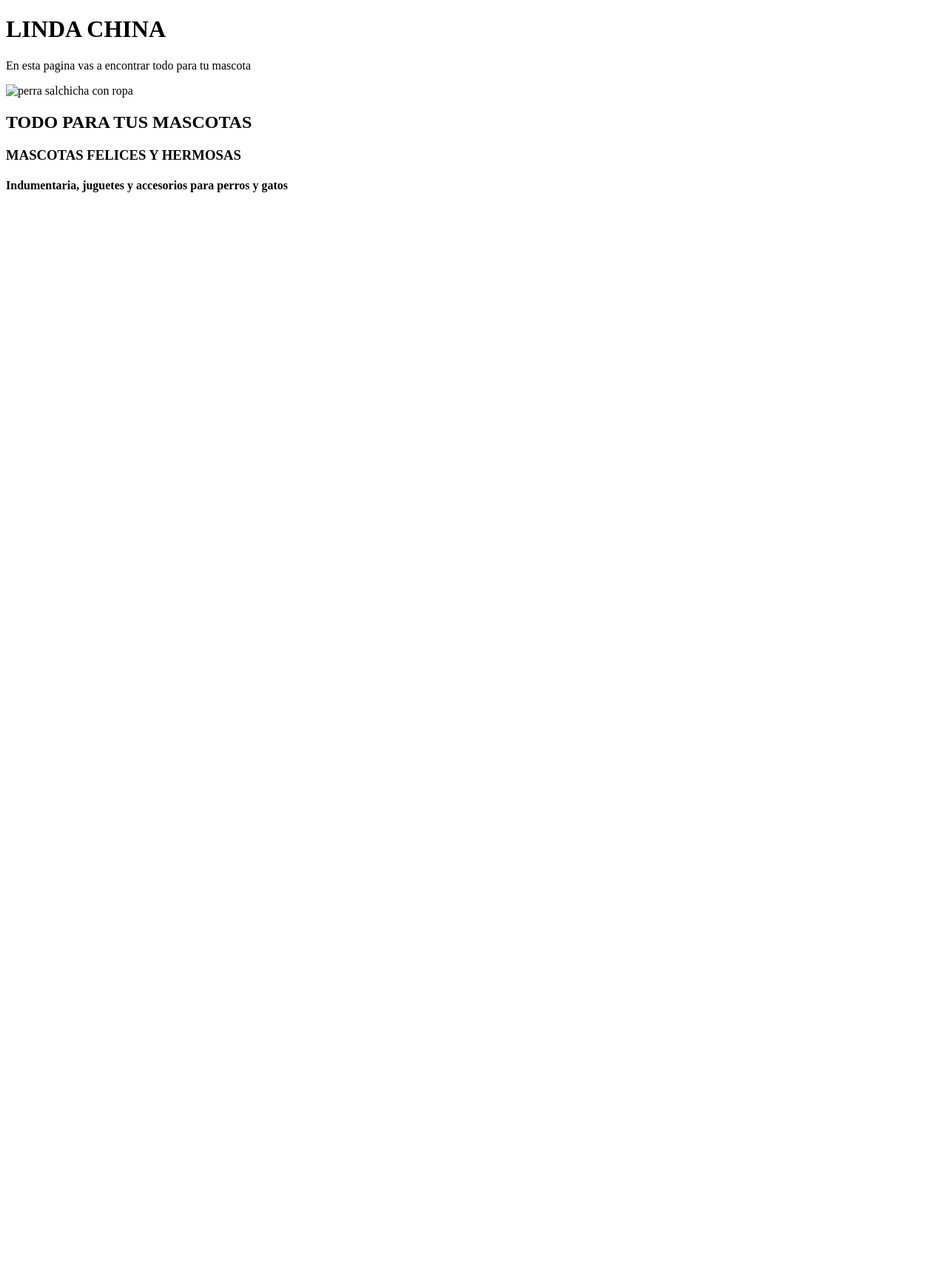
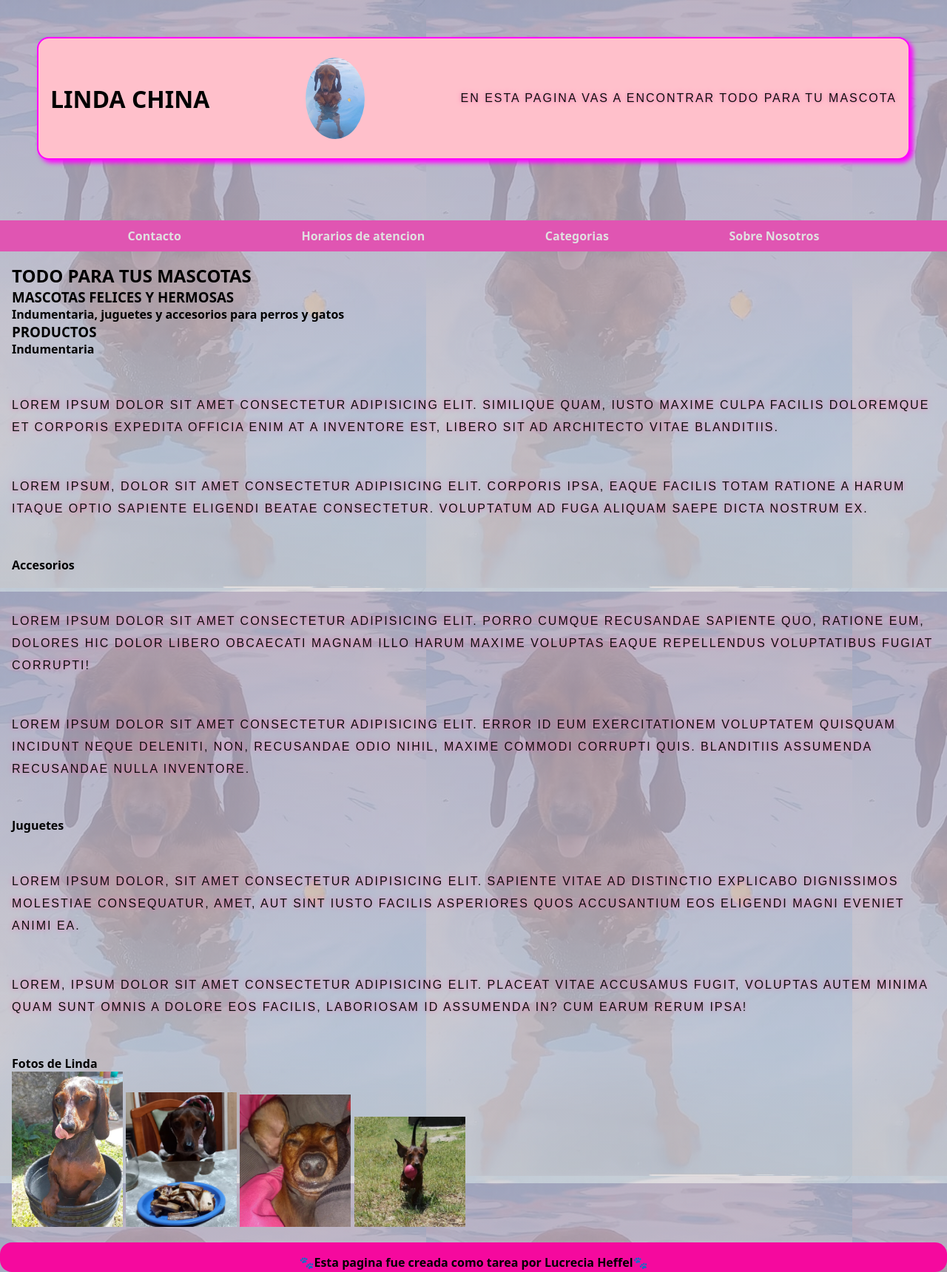
Before and after one commit to Lucreciaheffel/TAREA-CLASE-0-Y-1, a plain HTML site: page index.html in a window 1280 px wide. Shown: the whole page at 74% size. Before the commit the page ends 800 px from the top, so only its background shows below. Drawn offline with Linux system fonts and the light colour scheme.

Commit message:
practica desde cero y tarea clase 6

```diff
--- a/index.html
+++ b/index.html
@@ -4,22 +4,51 @@
     <meta charset="UTF-8">
     <meta name="viewport" content="width=device-width, initial-scale=1.0">
     <title>TAREA CLASE 0</title>
+    <link rel="stylesheet" href="style.css">
 </head>
 <body>
-<h1>
-    LINDA CHINA
-</h1>
-<p>En esta pagina vas a encontrar todo para tu mascota</p>
+    <header>
+        <h1>LINDA CHINA</h1>
+        <img class="logo" src="./fotos/linda en la pileta.jpg" width="40" heigth="20" alt="perra salchicha en pileta"></div>
+        <p>En esta pagina vas a encontrar todo para tu mascota</p>
 
-<img scr="linda.jpeg" width="150" heigth="100" alt="perra salchicha con ropa">
-<h2>
-    TODO PARA TUS MASCOTAS
-</h2>
-<h3>
-    MASCOTAS FELICES Y HERMOSAS
-</h3>
-<h4>
-    Indumentaria, juguetes y accesorios para perros y gatos
-</h4>
+    </header>
+    <nav>
+        <ul>
+            <li><a href="./paginas/contacto.html">Contacto</a></li>
+            <li><a href="./paginas/horarios de atencion.html">Horarios de atencion</a></li>
+            <li><a href="./paginas/categorias.html">Categorias</a></li>
+            <li><a href="./paginas/nosotros.html">Sobre Nosotros</a></li>
+        </ul>
+    </nav>
+    <main>
+        <h2>TODO PARA TUS MASCOTAS</h2>
+        <h3>MASCOTAS FELICES Y HERMOSAS</h3>
+        <h4>Indumentaria, juguetes y accesorios para perros y gatos</h4>
+        <section>
+            <h3>PRODUCTOS</h3>
+            <article>
+                <h4>Indumentaria</h4>
+                <p>Lorem ipsum dolor sit amet consectetur adipisicing elit. Similique quam, iusto maxime culpa facilis doloremque et corporis expedita officia enim at a inventore est, libero sit ad architecto vitae blanditiis.</p>
+                <p>Lorem ipsum, dolor sit amet consectetur adipisicing elit. Corporis ipsa, eaque facilis totam ratione a harum itaque optio sapiente eligendi beatae consectetur. Voluptatum ad fuga aliquam saepe dicta nostrum ex.</p>
+                <h4>Accesorios</h4>
+                <p>Lorem ipsum dolor sit amet consectetur adipisicing elit. Porro cumque recusandae sapiente quo, ratione eum, dolores hic dolor libero obcaecati magnam illo harum maxime voluptas eaque repellendus voluptatibus fugiat corrupti!</p>
+                <p>Lorem ipsum dolor sit amet consectetur adipisicing elit. Error id eum exercitationem voluptatem quisquam incidunt neque deleniti, non, recusandae odio nihil, maxime commodi corrupti quis. Blanditiis assumenda recusandae nulla inventore.</p>
+                <h4>Juguetes</h4>
+                <p>Lorem ipsum dolor, sit amet consectetur adipisicing elit. Sapiente vitae ad distinctio explicabo dignissimos molestiae consequatur, amet, aut sint iusto facilis asperiores quos accusantium eos eligendi magni eveniet animi ea.</p>
+                <p>Lorem, ipsum dolor sit amet consectetur adipisicing elit. Placeat vitae accusamus fugit, voluptas autem minima quam sunt omnis a dolore eos facilis, laboriosam id assumenda in? Cum earum rerum ipsa!</p>
+            </article>
+            <article>
+                <h4>Fotos de Linda</h4>
+                <img src="./fotos/linda bañandose.jpg" width="150" heigth="100" alt="perra en un balde">
+                <img src="./fotos/linda comiendo.jpg" width="150" heigth="100" alt="perra salchicha en una mesa con un plato">
+                <img src="./fotos/linda durmiendo.jpg" width="150" heigth="100" alt="perra salchicha durmiendo">
+                <img src="./fotos/linda jugando.jpg" width="150" heigth="100" alt="perra salchicha corriendo">
+            </article>
+        </section>
+    </main>
+    <footer>
+    <b>🐾Esta pagina fue creada como tarea por Lucrecia Heffel🐾</b>
+    </footer>
 </body>
 </html>
--- /dev/null
+++ b/style.css
@@ -0,0 +1,105 @@
+*{
+    margin: 0;
+    padding: 0;
+    box-sizing: border-box;
+    list-style: none;
+    text-decoration: none;
+}
+body{
+    font-family: system-ui, sans-serif;
+    background-color: #e097cf;
+    background-image:
+    linear-gradient(rgba(180, 164, 181, 0.8), rgba(223, 214, 214, 0.8)), url("../fotos/linda en la pileta.jpg");
+height: 100vh;
+display: flex;
+flex-direction: column;
+    }
+header{
+    background-color: pink;
+
+    border: 2px solid fuchsia;
+    margin: 50px;
+    padding: 16px;
+    border-radius: 16px;
+    box-shadow: 4px 4px 6px fuchsia;
+    display: flex;
+    justify-content: space-between;
+    align-items: center;
+}
+main{
+    padding: 16px;
+}
+footer{
+    margin-top: auto;
+    background-color: #f5099e;
+    width: 100%;
+    height: 5%;
+    padding: 16px;
+    border-radius: 16px;
+    display: grid;
+    place-items: center;
+}
+p{
+    color: #0e0e0e;
+    margin: 50px 0;
+    font-size: auto;
+    font-family: Arial, sans-serif;
+    font-weight: 500;
+    letter-spacing: 2px;
+    line-height: 30px;
+    text-shadow: 0 0 6px hotpink;
+    text-transform: uppercase;
+}
+.negrita{
+    font-weight: 900;
+    font-size: larger;
+}
+.cursiva{
+    font-style: italic;
+}
+.verde{
+    color: #34FC33;
+}
+.azul{
+    color: #4773fc
+}
+.amarillo{
+    color: #FCEF1D
+}
+.rojo{
+    color: #FC3862
+}
+.gris{
+    color: #999999
+}
+.marron{
+    color: #523600;
+}
+form{
+    border-width:10%;
+    border-color: #FF0BD1;
+    border-style: double;
+}
+.logo{
+    width: 80px;
+    opacity: 0.8;
+    border-radius: 50%;
+    transition: all 0.3s;
+}
+nav{
+    margin-top: 2rem;
+    padding: 10px;
+    background-color: rgb(224, 85, 178);
+}
+ul{
+    display: flex;
+    justify-content: space-evenly;
+}
+li{
+    transition: all 0.5s;
+}
+a{
+    color: #e0e0e0;
+    font-weight: 600;
+    transition: all 0.3s;
+}
```
Also changed, not shown: paginas/categorias.html (added, +33 -0 lines), paginas/contacto.html (added, +57 -0 lines), paginas/horarios de atencion.html (added, +50 -0 lines), paginas/nosotros.html (added, +34 -0 lines), fotos/linda bañandose.jpg (added), fotos/linda comiendo.jpg (added), fotos/linda durmiendo.jpg (added), fotos/linda en la pileta.jpg (added), fotos/linda jugando.jpg (added), linda.jpeg (deleted).
